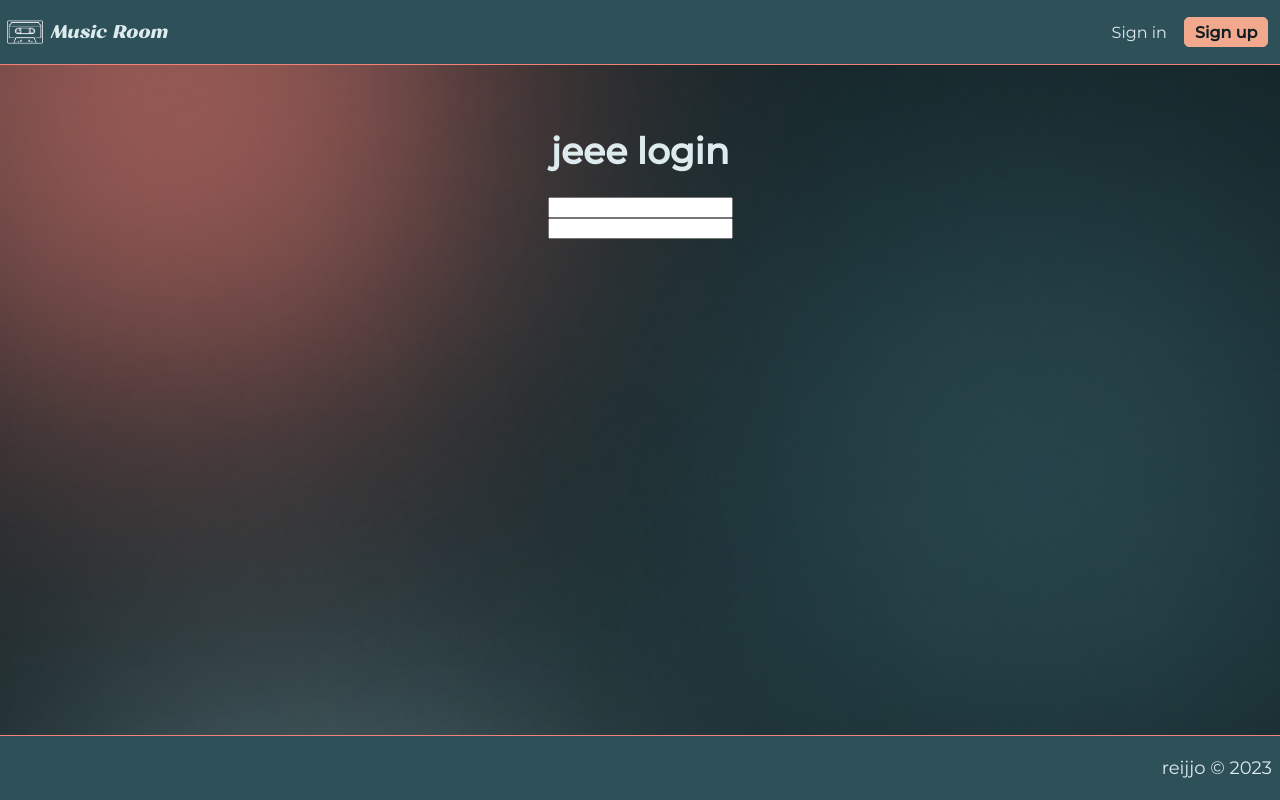
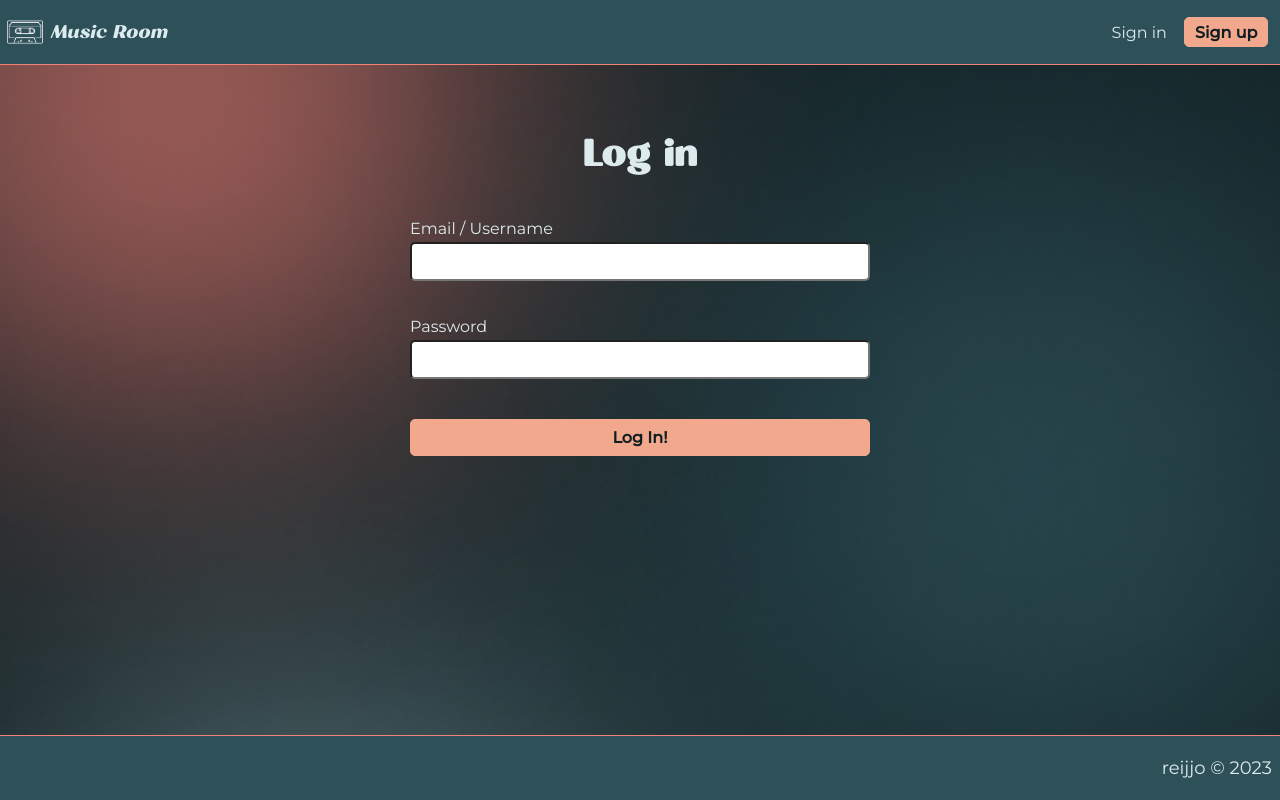
Before and after one commit to reijjo/Music_Room, a React (Vite) app in the folder web/client/: page /login in a window 1280 px wide. Built offline with nearby package versions, Linux system fonts and the light colour scheme; no server answers.

Commit message:
login page started

```diff
--- a/web/client/src/pages/public/Login.tsx
+++ b/web/client/src/pages/public/Login.tsx
@@ -1,9 +1,41 @@
+import MyButton from "../../components/MyButton";
+import MyInput from "../../components/MyInput";
+
 const Login = () => {
   return (
     <div className="login-page">
-      <h1>jeee login</h1>
-      <input />
-      <input />
+      <h1 style={{ fontFamily: "MilgranRegular" }}>Log in</h1>
+      <form style={{ width: "100%" }}>
+        <div className="reg-fields">
+          <div className="input-block">
+            <div className="label-input">
+              <label htmlFor="user">Email / Username</label>
+              <MyInput className="my-input" />
+            </div>
+          </div>
+          <div className="input-block">
+            <div className="label-input">
+              <label htmlFor="user">Password</label>
+              <MyInput className="my-input" />
+            </div>
+          </div>
+          <div className="input-block">
+            <div className="label-input">
+              <MyButton
+                className="my-button filled-button"
+                style={{
+                  // width: "50%",
+                  padding: "0.5rem 1rem",
+                  fontSize: "1rem",
+                }}
+                type="submit"
+              >
+                Log In!
+              </MyButton>
+            </div>
+          </div>
+        </div>
+      </form>
     </div>
   );
 };
```
